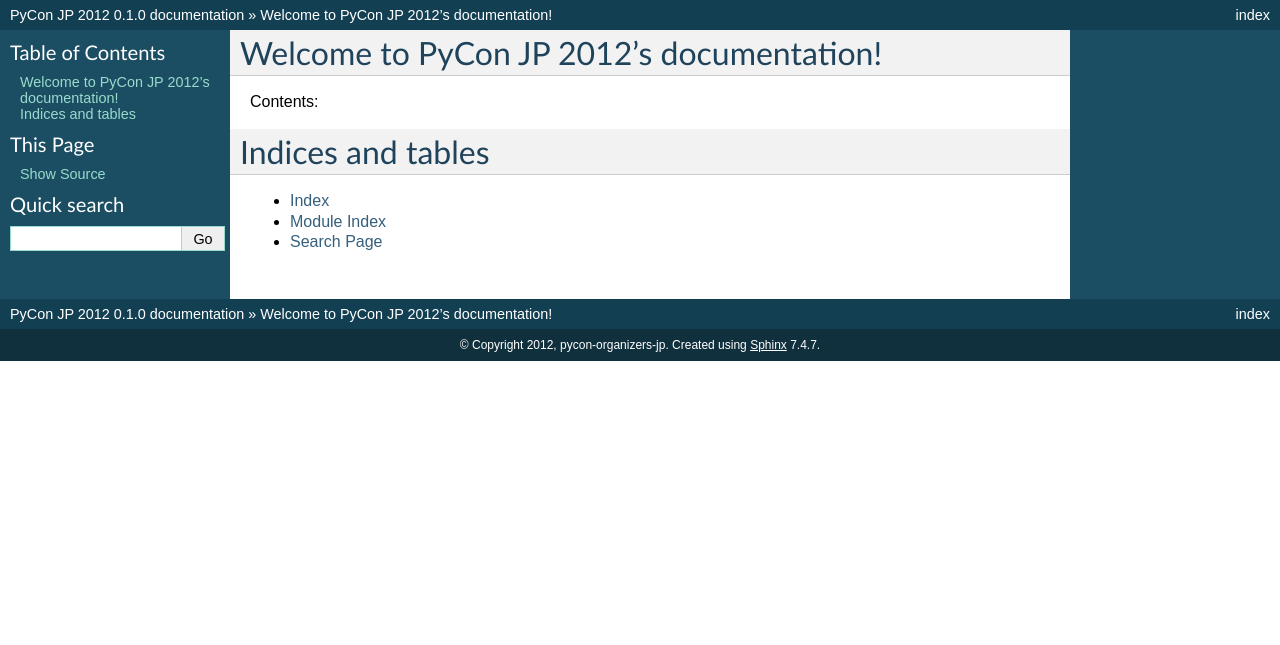
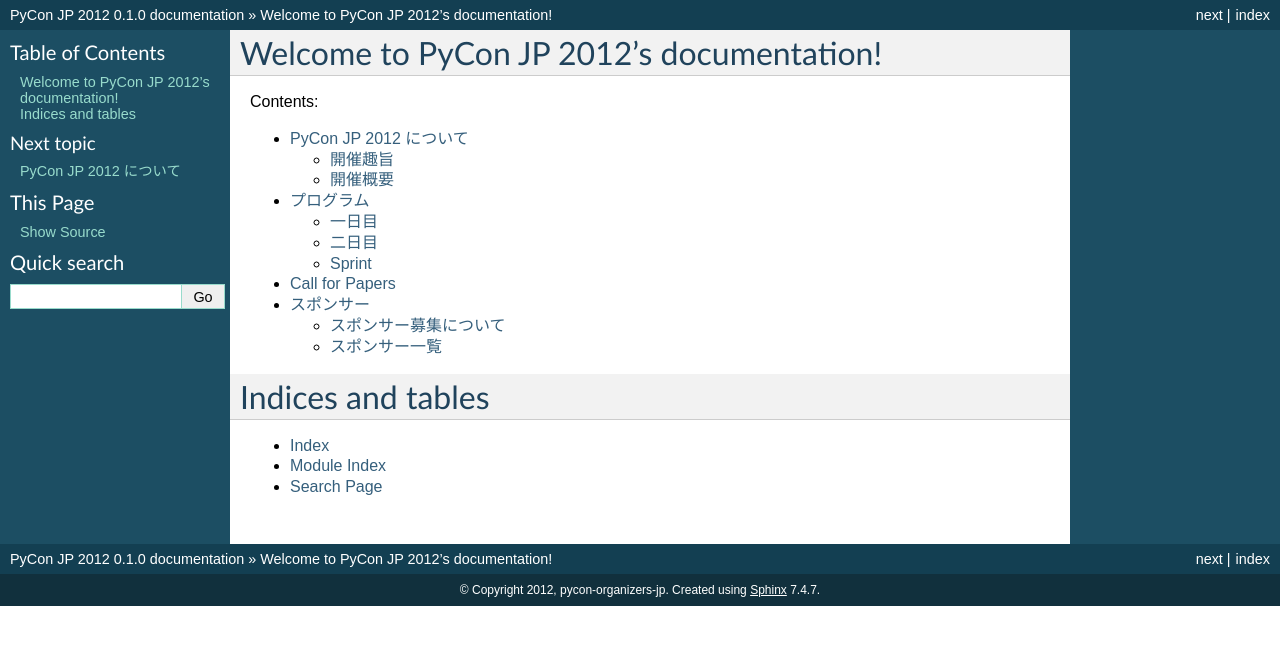
Before and after one commit to pyconjp/2012.pycon.jp, a Sphinx documentation site: the page built from sphinx/index.rst, in a window 1280 px wide. Shown: the top 645 px of the page. Built offline with Sphinx 7.4.7, drawn with Linux system fonts in a browser that asks for light colours; some of the changed lines change nothing that is shown.

Commit message:
概要記述 空ページ諸々追加

```diff
--- /dev/null
+++ b/sphinx/about.rst
@@ -0,0 +1,38 @@
+========================
+ PyCon JP 2012 について
+========================
+
+開催趣旨
+========
+
+PyCon は、Pythonユーザが集まり、PythonやPythonを使ったソフトウェアについて情報交換し、交流するためのカンファレンスです。 PyCon JP開催を通してPythonの使い手が一同に集まり、他の分野などの情報や知識や知人を増やす場所とすることが目標です。
+
+
+開催概要
+========
+
+下記開催概要は決定事項について書かれています。
+詳細については決定し次第このサイトで逐次お知らせします。
+
+.. list-table:: Conference
+
+   * - 開催日
+     - 2012-09-15(土)-2012-09-16(日)
+   * - 会場
+     - `産業技術大学院大学 <http://aiit.ac.jp/>`_
+   * - 参加費
+     - 決まり次第お知らせします
+   * - 運営
+     - PyCon JP 実行委員会 PyCon JP 2012 運営チーム
+
+
+.. list-table:: Sprint
+
+   * - 開催日
+     - 2012-09-17(月・祝)
+   * - 会場
+     - `産業技術大学院大学 <http://aiit.ac.jp/>`_
+   * - 参加費
+     - 無料
+   * - 運営
+     - PyCon JP 実行委員会 PyCon JP 2012 運営チーム
--- /dev/null
+++ b/sphinx/autobuild.py
@@ -0,0 +1,112 @@
+#-*- coding:utf-8 -*-
+
+import sys
+import sched
+import os
+import time
+import functools
+import traceback
+
+
+check_ext = ['.py', '.rst']
+
+
+def make_checker(root):
+
+    cache = {}
+
+
+    def update_cache(path, status):
+
+        ext = os.path.splitext(path)[1]
+
+        if ext not in check_ext:
+            return (True, status)
+
+        try:
+            mtime = os.stat(path).st_mtime
+        except OSError:
+            traceback.print_exc()
+            return (True, status)
+
+        past = cache.get(path)
+
+        cache[path] = mtime
+
+        if past is None:
+            print('add new file:', path)
+            return (True, True)
+        elif past < mtime:
+            print('updated:', path)
+            return (True, True)
+
+        return (True, status)
+
+
+
+    def check_file(chfunc, initstate):
+
+        status = initstate
+
+        for path, dirs, files in os.walk(root):
+
+            for f in files:
+
+                (cont, status) = chfunc(os.path.join(path, f), status)
+
+                if not cont:
+                    return status
+
+        return status
+
+
+    check_file(update_cache, False)
+
+
+    def make():
+
+        os.system('make html')
+
+
+    def update_check():
+
+        st = check_file(update_cache, False)
+
+        if st:
+            make()
+
+
+    update_check()
+
+    return update_check
+
+
+
+def reentrant(f, scheduler, interval=30, args=()):
+
+    @functools.wraps(f)
+    def schedule():
+
+        f()
+
+        scheduler.enter(interval, 1, schedule, args)
+
+    schedule()
+
+    return schedule
+
+
+
+def main(argv=sys.argv[1:]):
+
+    scheduler = sched.scheduler(time.time, time.sleep)
+
+    checker = make_checker(os.getcwd())
+
+    reentrant(checker, scheduler, interval=5)
+
+    scheduler.run()
+
+
+if __name__ == '__main__':
+    main()
--- /dev/null
+++ b/sphinx/cfp.rst
@@ -0,0 +1,3 @@
+=================
+ Call for Papers
+=================
--- a/sphinx/index.rst
+++ b/sphinx/index.rst
@@ -11,6 +11,11 @@
 .. toctree::
    :maxdepth: 2
 
+   about
+   schedule/index
+   cfp
+   sponsor
+
 Indices and tables
 ==================
 
--- /dev/null
+++ b/sphinx/schedule/day1.rst
@@ -0,0 +1,3 @@
+========
+ 一日目
+========
--- /dev/null
+++ b/sphinx/schedule/day2.rst
@@ -0,0 +1,3 @@
+========
+ 二日目
+========
--- /dev/null
+++ b/sphinx/schedule/index.rst
@@ -0,0 +1,9 @@
+============
+ プログラム
+============
+
+.. toctree::
+
+   day1
+   day2
+   sprint
--- /dev/null
+++ b/sphinx/schedule/sprint.rst
@@ -0,0 +1,3 @@
+========
+ Sprint
+========
--- /dev/null
+++ b/sphinx/sponsor.rst
@@ -0,0 +1,9 @@
+============
+ スポンサー
+============
+
+スポンサー募集について
+======================
+
+スポンサー一覧
+==============
```
Also changed, not shown: 1 other file.
